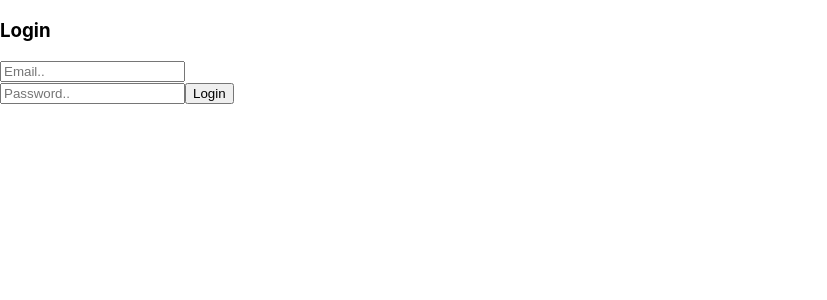
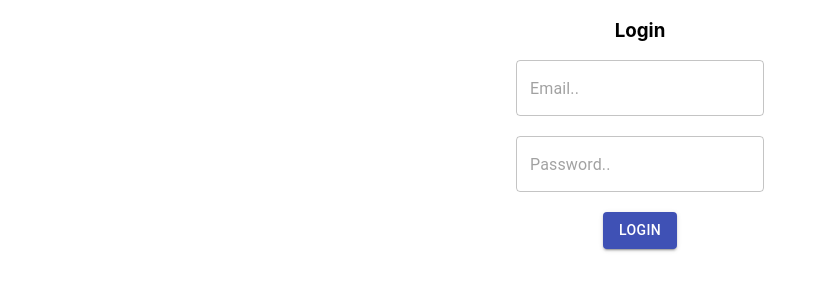
Before and after one commit to daddylunix/ProjectFeedback, a React (Create React App) app in the folder client/: page /login in a window 1280 px wide. Shown: the top 300 px of the page, without its empty margins (0-827 px from the left). Built offline with nearby package versions, Linux system fonts and the light colour scheme.

Commit message:
⚡️ UI/UX Updates

```diff
--- a/client/src/components/LoginForm.js
+++ b/client/src/components/LoginForm.js
@@ -3,6 +3,9 @@ import axios from 'axios';
 import {Link, useHistory } from 'react-router-dom';
 import Cookies from 'js-cookie';
 import React from 'react'
+import Button from '@material-ui/core/button'
+import Card from '@material-ui/core/card';
+import TextField from '@material-ui/core/TextField';
 
 const LoginForm = () => {
     const history = useHistory();
@@ -42,9 +45,10 @@ const LoginForm = () => {
 
     return (
         <div>
+            <center>
             <form onSubmit={loginHandler}>
                 <h3>Login</h3>
-                <input
+                <TextField
                 type="email"
                 required
                 id="email"
@@ -52,9 +56,10 @@ const LoginForm = () => {
                 placeholder="Email.."
                 value={email}
                 onChange={handleOnChange}
+                variant="outlined"
                 />
-                <br/>
-                <input
+                <br/><br/>
+                <TextField
                 type="password"
                 required
                 id="password"
@@ -62,9 +67,12 @@ const LoginForm = () => {
                 placeholder="Password.."
                 value={password}
                 onChange={handleOnChange}
+                variant="outlined"
                 />
-                <button type="submit">Login</button>
+                <br/><br/>
+                <Button variant="contained" color="primary" type="submit" className="btn btn-primary">Login</Button>
             </form>
+            </center>
         </div>
     )
 }
--- a/client/src/components/RegisterForm.js
+++ b/client/src/components/RegisterForm.js
@@ -61,6 +61,7 @@ const RegisterForm = () => {
             <br/><br/>
             <TextField
             id="password"
+            type="password"
             label="Password"
             value={password}
             onChange={(e) => {setPassword(e.target.value)}}
--- a/client/src/pages/Protected.js
+++ b/client/src/pages/Protected.js
@@ -13,7 +13,7 @@ const Protected = () => {
         const dataHandler = async (e) => {
             const test = Cookies.get('userAuth');
             if(!test) {
-                history.push('/register')
+                history.push('/login')
             }
 
             try {
```
